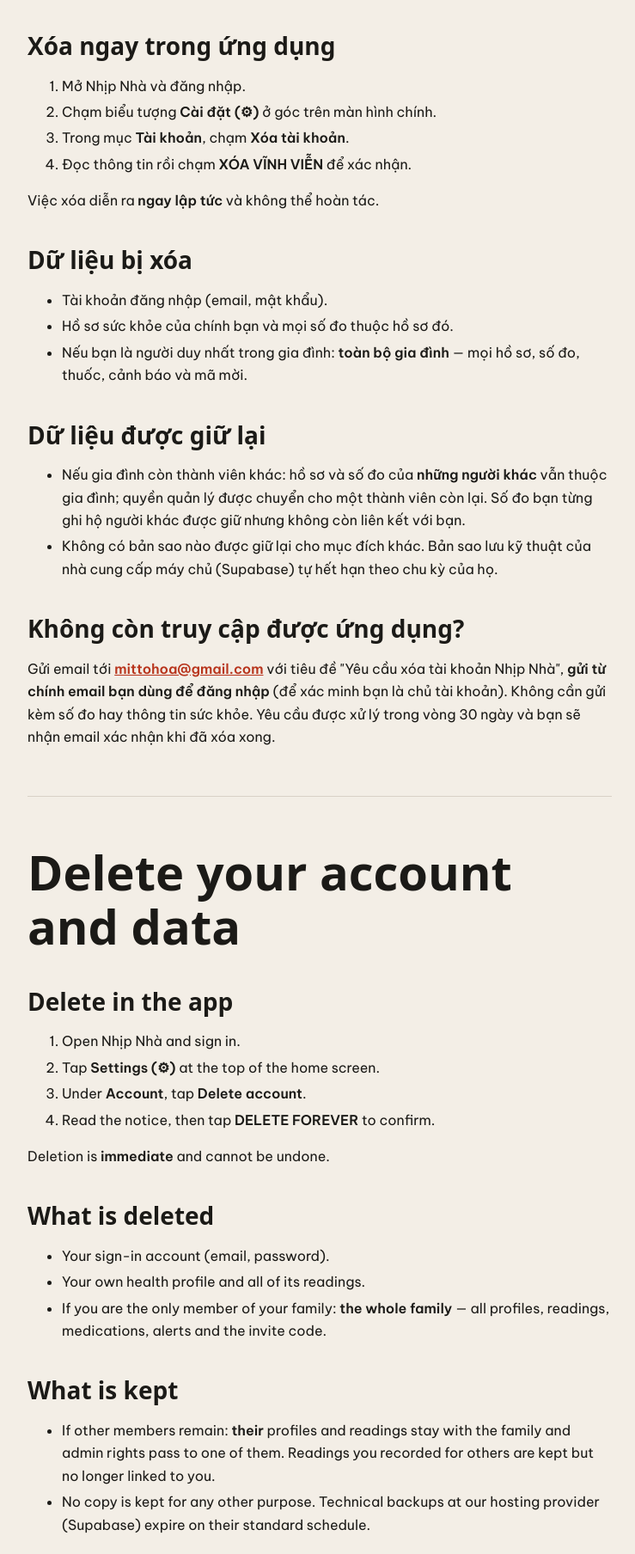
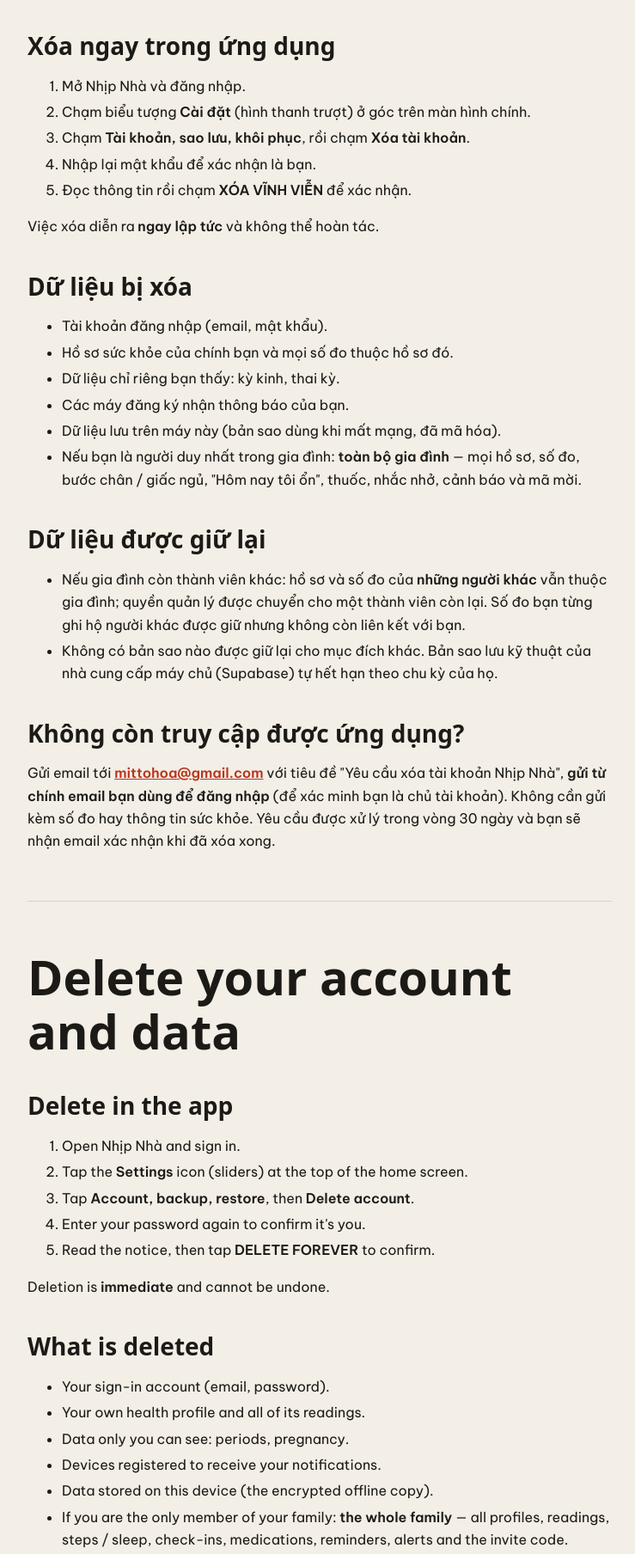
Before and after one commit to mittohoa/nhipnha, a plain HTML site: page delete-account/index.html in a window 1280 px wide. Shown: the part 194-2002 px from the top of the page at 86% size, without its empty margins (268-1007 px from the left). Drawn offline with Linux system fonts and the light colour scheme; a web font is replaced by a local one.

Commit message:
Deploy web 1.3.1+14 (2026-09-25 15:38)

```diff
--- a/delete-account/index.html
+++ b/delete-account/index.html
@@ -17,8 +17,9 @@
 <h2>Xóa ngay trong ứng dụng</h2>
 <ol>
 <li>Mở Nhịp Nhà và đăng nhập.</li>
-<li>Chạm biểu tượng <strong>Cài đặt (⚙)</strong> ở góc trên màn hình chính.</li>
-<li>Trong mục <strong>Tài khoản</strong>, chạm <strong>Xóa tài khoản</strong>.</li>
+<li>Chạm biểu tượng <strong>Cài đặt</strong> (hình thanh trượt) ở góc trên màn hình chính.</li>
+<li>Chạm <strong>Tài khoản, sao lưu, khôi phục</strong>, rồi chạm <strong>Xóa tài khoản</strong>.</li>
+<li>Nhập lại mật khẩu để xác nhận là bạn.</li>
 <li>Đọc thông tin rồi chạm <strong>XÓA VĨNH VIỄN</strong> để xác nhận.</li>
 </ol>
 <p>Việc xóa diễn ra <strong>ngay lập tức</strong> và không thể hoàn tác.</p>
@@ -27,7 +28,10 @@
 <ul>
 <li>Tài khoản đăng nhập (email, mật khẩu).</li>
 <li>Hồ sơ sức khỏe của chính bạn và mọi số đo thuộc hồ sơ đó.</li>
-<li>Nếu bạn là người duy nhất trong gia đình: <strong>toàn bộ gia đình</strong> — mọi hồ sơ, số đo, thuốc, cảnh báo và mã mời.</li>
+<li>Dữ liệu chỉ riêng bạn thấy: kỳ kinh, thai kỳ.</li>
+<li>Các máy đăng ký nhận thông báo của bạn.</li>
+<li>Dữ liệu lưu trên máy này (bản sao dùng khi mất mạng, đã mã hóa).</li>
+<li>Nếu bạn là người duy nhất trong gia đình: <strong>toàn bộ gia đình</strong> — mọi hồ sơ, số đo, bước chân / giấc ngủ, "Hôm nay tôi ổn", thuốc, nhắc nhở, cảnh báo và mã mời.</li>
 </ul>
 <h2>Dữ liệu được giữ lại</h2>
 <ul>
@@ -46,8 +50,9 @@
 <h2>Delete in the app</h2>
 <ol>
 <li>Open Nhịp Nhà and sign in.</li>
-<li>Tap <strong>Settings (⚙)</strong> at the top of the home screen.</li>
-<li>Under <strong>Account</strong>, tap <strong>Delete account</strong>.</li>
+<li>Tap the <strong>Settings</strong> icon (sliders) at the top of the home screen.</li>
+<li>Tap <strong>Account, backup, restore</strong>, then <strong>Delete account</strong>.</li>
+<li>Enter your password again to confirm it's you.</li>
 <li>Read the notice, then tap <strong>DELETE FOREVER</strong> to confirm.</li>
 </ol>
 <p>Deletion is <strong>immediate</strong> and cannot be undone.</p>
@@ -56,7 +61,10 @@
 <ul>
 <li>Your sign-in account (email, password).</li>
 <li>Your own health profile and all of its readings.</li>
-<li>If you are the only member of your family: <strong>the whole family</strong> — all profiles, readings, medications, alerts and the invite code.</li>
+<li>Data only you can see: periods, pregnancy.</li>
+<li>Devices registered to receive your notifications.</li>
+<li>Data stored on this device (the encrypted offline copy).</li>
+<li>If you are the only member of your family: <strong>the whole family</strong> — all profiles, readings, steps / sleep, check-ins, medications, reminders, alerts and the invite code.</li>
 </ul>
 <h2>What is kept</h2>
 <ul>
--- a/flutter_bootstrap.js
+++ b/flutter_bootstrap.js
@@ -39,6 +39,6 @@
 
 _flutter.loader.load({
   serviceWorkerSettings: {
-    serviceWorkerVersion: "689350668"
+    serviceWorkerVersion: "888131728"
   }
 });
--- a/flutter_service_worker.js
+++ b/flutter_service_worker.js
@@ -32,7 +32,7 @@
 "canvaskit/skwasm.wasm": "39dd80367a4e71582d234948adc521c0",
 "favicon.png": "2ab1815a843cd234e53604cee22f6fe2",
 "flutter.js": "83d881c1dbb6d6bcd6b42e274605b69c",
-"flutter_bootstrap.js": "347d2b6d3ce98383363a32a6695cfb8e",
+"flutter_bootstrap.js": "b8d1bb69c4538f13de3781bababf9b55",
 "icons/Icon-192.png": "9166e411023a84131eec1548ab88b21a",
 "icons/Icon-512.png": "e0ee82f46503a4182bb540d414aae14f",
 "icons/Icon-maskable-192.png": "9166e411023a84131eec1548ab88b21a",
```
